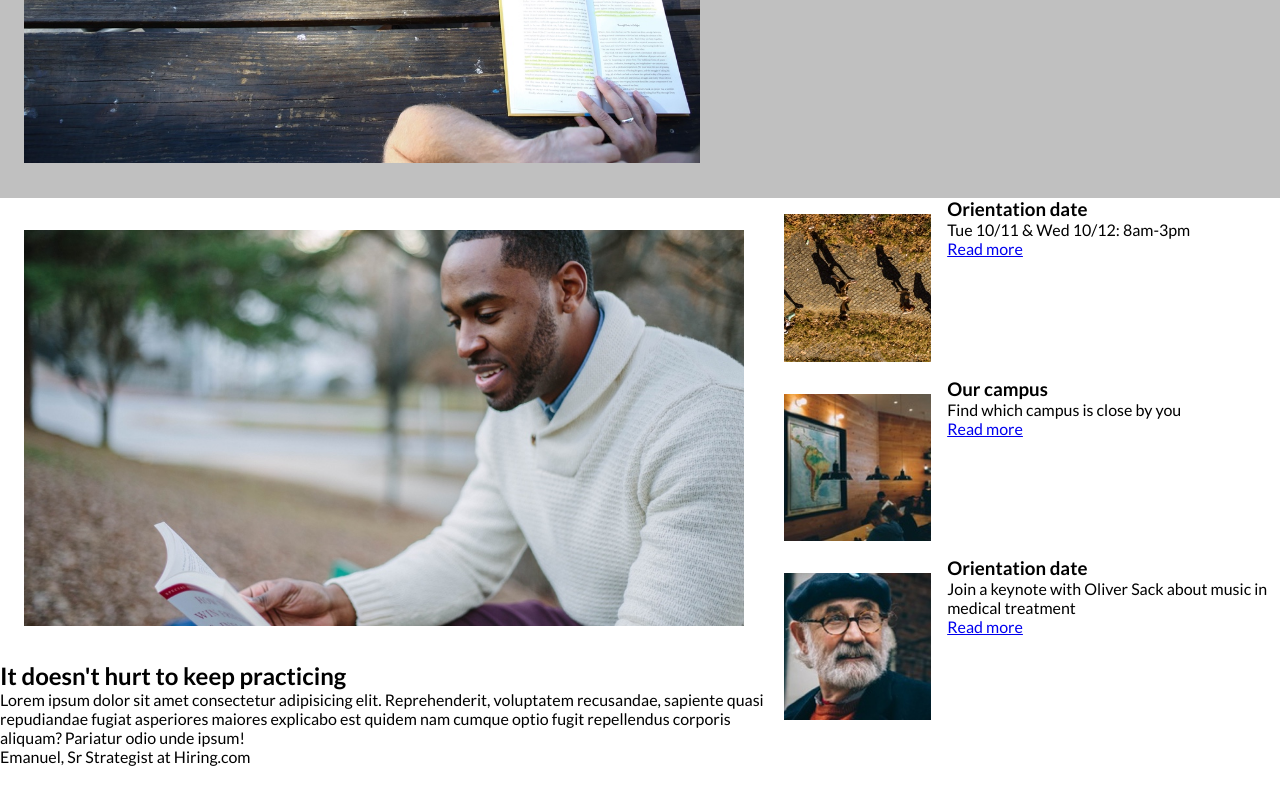
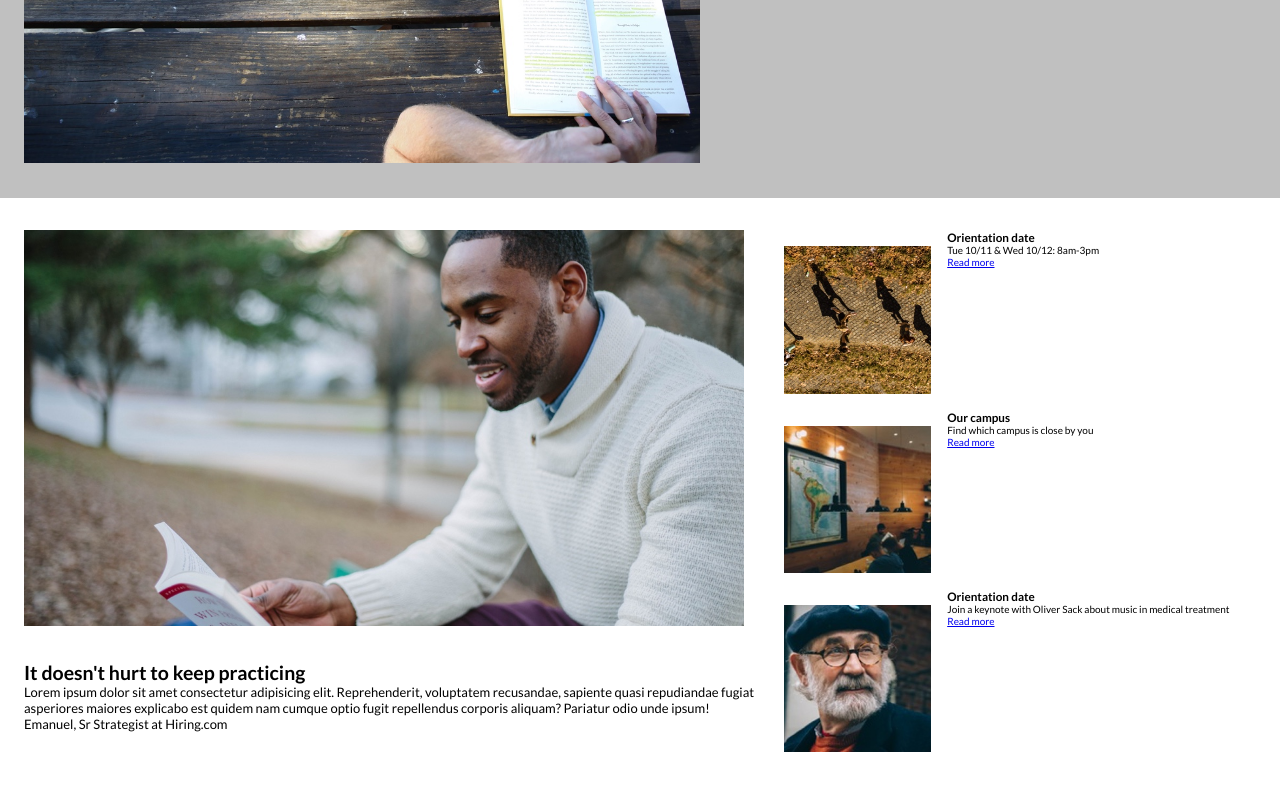
Before and after one commit to ivanbuc/Colmar-Academy, a plain HTML site: page index.html in a window 1280 px wide. Shown: the part 432-1232 px from the top of the page. Before the commit the page ends 1198 px from the top, so only its background shows below. Drawn offline with Linux system fonts and the light colour scheme.

Commit message:
last update

```diff
--- a/style.css
+++ b/style.css
@@ -94,6 +94,7 @@ header {
 /* Information Section */
 .information {
     display: flex;
+    padding: 32px 0;
 }
 
 .news-left {
@@ -101,8 +102,16 @@ header {
 }
 
 .news-left img {
-    padding: 32px 24px;
+    padding-left: 24px;
+    padding-right: 24px;
+    padding-bottom: 32px;
     width: 100%;
+}
+
+.newsleft-text {
+    font-size: small;
+    padding-left: 24px;
+
 }
 
 .news-right {
@@ -111,14 +120,18 @@ header {
 
 .side-news {
     display: flex;
+
 }
 
 .side-news img {
+    height: auto;
     width: 35%;
     padding: 16px;
 }
 .text-sidenews {
     width: 65%;
+    font-size: x-small;
+    gap: 8px;
 }
 
 /* Responsive Breakpoint */
```
